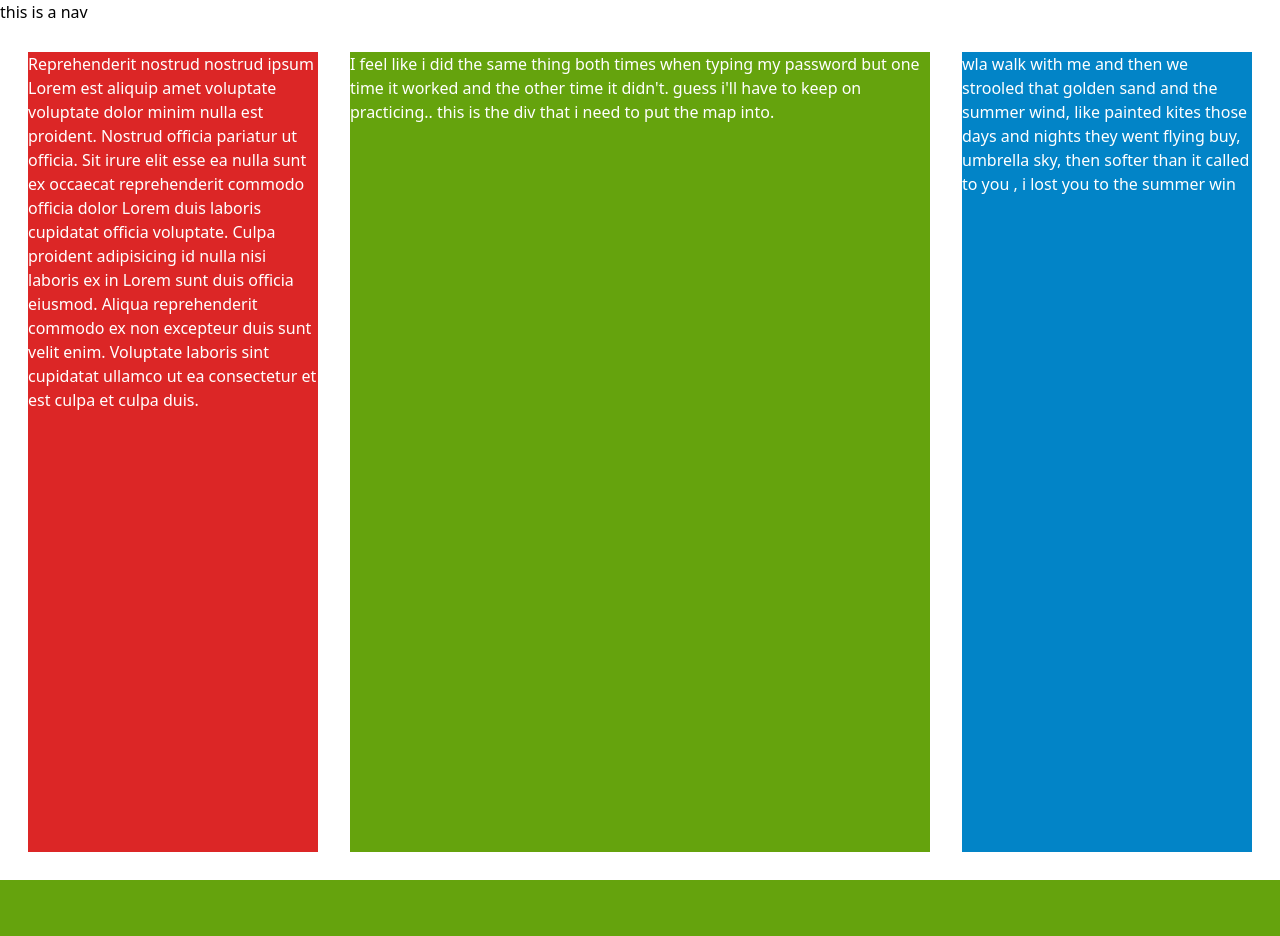
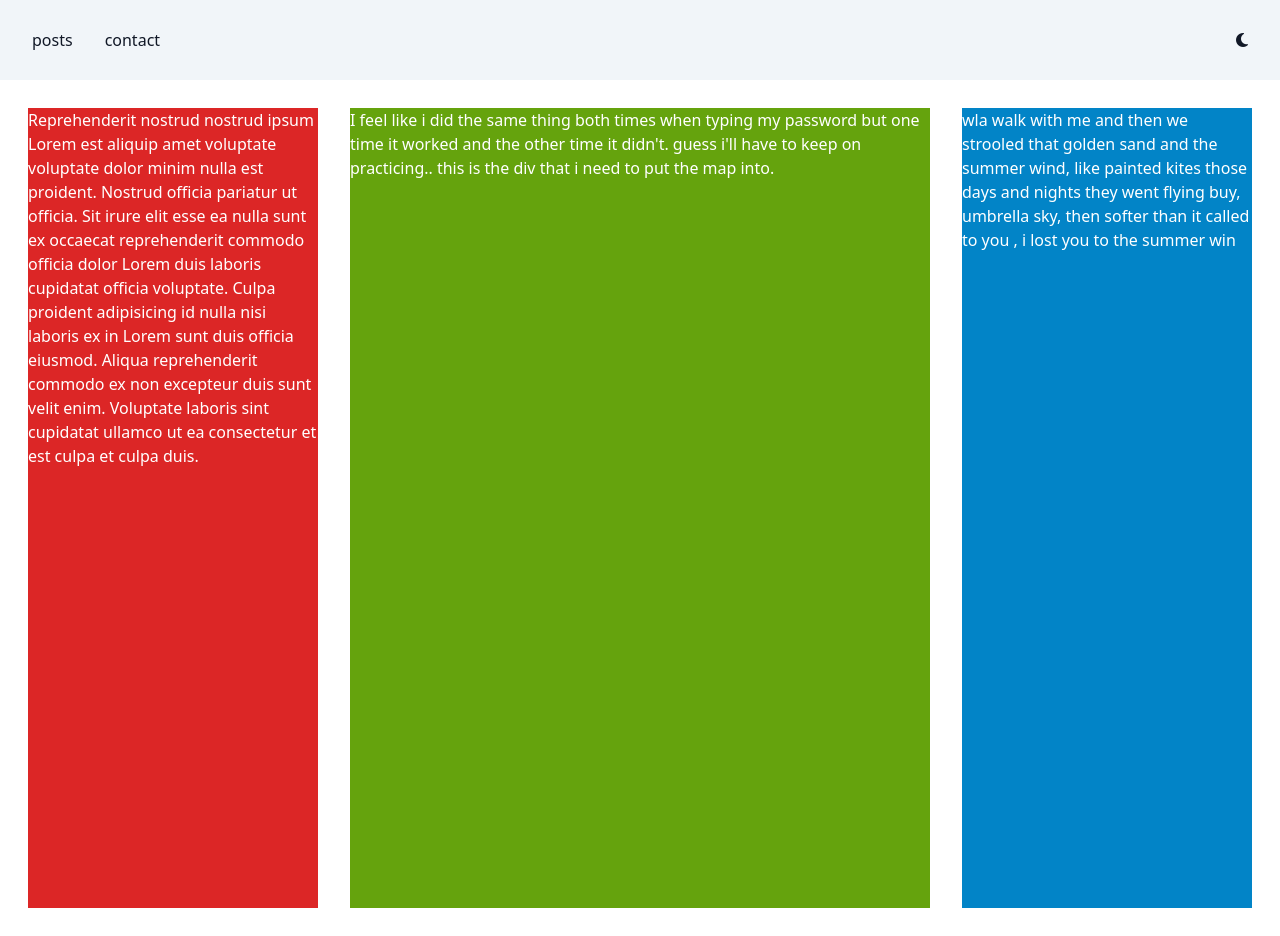
Before and after one commit to debboutr/caddy, a Django app: page / in a window 1280 px wide. Before the commit the page ends 880 px from the top, so only its background shows below. Run offline with Django 5.2, Linux system fonts and the light colour scheme.

Commit message:
add dark switch

```diff
--- a/collect/settings.py
+++ b/collect/settings.py
@@ -52,6 +52,7 @@ TEMPLATES = [
                 'django.template.context_processors.request',
                 'django.contrib.auth.context_processors.auth',
                 'django.contrib.messages.context_processors.messages',
+                'junk.context_processors.theme'
             ],
         },
     },
--- a/collect/urls.py
+++ b/collect/urls.py
@@ -1,7 +1,9 @@
 from django.contrib import admin
 from django.urls import include, path
+from junk.views import change_theme
 
 urlpatterns = [
+    path("switch-theme/", change_theme, name="change-theme"),
     path("", include("junk.urls")),
     path("admin/", admin.site.urls),
 ]
--- /dev/null
+++ b/junk/context_processors.py
@@ -0,0 +1,5 @@
+def theme(request):
+    if "is_dark_theme" in request.session:
+        is_dark_theme = request.session.get("is_dark_theme")
+        return {"is_dark_theme": is_dark_theme}
+    return {"is_dark_theme": False}
--- a/junk/templates/myfirst.html
+++ b/junk/templates/myfirst.html
@@ -2,11 +2,11 @@
 {% block content %}
 <div class="flex flex-col lg:flex-row p-3">
 
-  <div class="bg-red-600 text-white lg:w-1/4 m-4">
+  <div class="bg-red-600 dark:bg-blue-600 text-white lg:w-1/4 m-4">
     Reprehenderit nostrud nostrud ipsum Lorem est aliquip amet voluptate voluptate dolor minim nulla est proident. Nostrud officia pariatur ut officia. Sit irure elit esse ea nulla sunt ex occaecat reprehenderit commodo officia dolor Lorem duis laboris cupidatat officia voluptate. Culpa proident adipisicing id nulla nisi laboris ex in Lorem sunt duis officia eiusmod. Aliqua reprehenderit commodo ex non excepteur duis sunt velit enim. Voluptate laboris sint cupidatat ullamco ut ea consectetur et est culpa et culpa duis.
   </div>
 
-  <div class="bg-lime-600 text-white lg:w-1/2 lg:h-screen m-4">I feel like i
+  <div class="bg-lime-600 dark:bg-amber-400 text-white lg:w-1/2 lg:h-screen m-4">I feel like i
     did the same thing both times when typing my password but one time it
     worked and the other time it didn't. guess i'll have to keep on
     practicing.. this is the div that i need to put the map into.</div>
--- a/junk/urls.py
+++ b/junk/urls.py
@@ -3,5 +3,5 @@ from django.urls import path
 from . import views
 
 urlpatterns = [
-    path("", views.index, name="index"),
+    path("", views.GroupListView.as_view(), name="index"),
 ]
--- a/junk/views.py
+++ b/junk/views.py
@@ -1,8 +1,17 @@
-from django.http import HttpResponse
+from django.views.generic import ListView
+from django.http import HttpResponseRedirect
 from django.template import loader
+from .models import Group
 
 
-def index(request):
-    """here is where you would put lines to grab data from the DB"""
-    template = loader.get_template("myfirst.html")
-    return HttpResponse(template.render())
+def change_theme(request, **kwargs):
+    if 'is_dark_theme' in request.session:
+        request.session["is_dark_theme"] = not request.session.get('is_dark_theme')
+    else:
+        request.session["is_dark_theme"] = False
+    return HttpResponseRedirect(request.META.get("HTTP_REFERRER", "/"))
+
+
+class GroupListView(ListView):
+    model = Group
+    template_name = "myfirst.html"
--- a/static/css/main.css
+++ b/static/css/main.css
@@ -560,8 +560,29 @@ video {
   display: flex;
 }
 
+.h-20 {
+  height: 5rem;
+}
+
 .flex-col {
   flex-direction: column;
+}
+
+.items-center {
+  align-items: center;
+}
+
+.justify-between {
+  justify-content: space-between;
+}
+
+.rounded-xl {
+  border-radius: 0.75rem;
+}
+
+.bg-lime-100 {
+  --tw-bg-opacity: 1;
+  background-color: rgb(236 252 203 / var(--tw-bg-opacity));
 }
 
 .bg-lime-600 {
@@ -579,18 +600,67 @@ video {
   background-color: rgb(2 132 199 / var(--tw-bg-opacity));
 }
 
-.bg-zinc-400 {
+.bg-slate-100 {
   --tw-bg-opacity: 1;
-  background-color: rgb(161 161 170 / var(--tw-bg-opacity));
+  background-color: rgb(241 245 249 / var(--tw-bg-opacity));
 }
 
 .p-3 {
   padding: 0.75rem;
 }
 
+.px-4 {
+  padding-left: 1rem;
+  padding-right: 1rem;
+}
+
+.py-2 {
+  padding-top: 0.5rem;
+  padding-bottom: 0.5rem;
+}
+
 .text-white {
   --tw-text-opacity: 1;
   color: rgb(255 255 255 / var(--tw-text-opacity));
+}
+
+.text-gray-900 {
+  --tw-text-opacity: 1;
+  color: rgb(17 24 39 / var(--tw-text-opacity));
+}
+
+.duration-300 {
+  transition-duration: 300ms;
+}
+
+.hover\:text-zinc-400:hover {
+  --tw-text-opacity: 1;
+  color: rgb(161 161 170 / var(--tw-text-opacity));
+}
+
+:is(.dark .dark\:bg-slate-600) {
+  --tw-bg-opacity: 1;
+  background-color: rgb(71 85 105 / var(--tw-bg-opacity));
+}
+
+:is(.dark .dark\:bg-slate-700) {
+  --tw-bg-opacity: 1;
+  background-color: rgb(51 65 85 / var(--tw-bg-opacity));
+}
+
+:is(.dark .dark\:bg-blue-600) {
+  --tw-bg-opacity: 1;
+  background-color: rgb(37 99 235 / var(--tw-bg-opacity));
+}
+
+:is(.dark .dark\:bg-amber-400) {
+  --tw-bg-opacity: 1;
+  background-color: rgb(251 191 36 / var(--tw-bg-opacity));
+}
+
+:is(.dark .dark\:text-gray-100) {
+  --tw-text-opacity: 1;
+  color: rgb(243 244 246 / var(--tw-text-opacity));
 }
 
 @media (min-width: 1024px) {
--- a/tailwind.config.js
+++ b/tailwind.config.js
@@ -1,6 +1,7 @@
 /** @type {import('tailwindcss').Config} */
 module.exports = {
-  content: ["./junk/templates/*.html"],
+  darkMode: 'class',
+  content: ['./junk/templates/*.html', './templates/*.html'],
   theme: {
     extend: {},
   },
--- a/templates/base.html
+++ b/templates/base.html
@@ -1,7 +1,8 @@
 {% load static %}
 <!DOCTYPE html>
-<html>
+<html lang="en" class="{% if is_dark_theme %}dark{% endif %}">
   <head>
+    <link rel="stylesheet" href="https://cdnjs.cloudflare.com/ajax/libs/font-awesome/6.5.1/css/all.min.css" integrity="sha512-DTOQO9RWCH3ppGqcWaEA1BIZOC6xxalwEsw9c2QQeAIftl+Vegovlnee1c9QX4TctnWMn13TZye+giMm8e2LwA==" crossorigin="anonymous" referrerpolicy="no-referrer" />
     <link rel="stylesheet" href="{% static 'css/main.css' %}">
   </head>
   <body>
--- a/templates/navbar.html
+++ b/templates/navbar.html
@@ -1,3 +1,25 @@
-<nav class="bg-slate-400 dark:bg-slate-900 text-grey-900 dark:text-grey-300 px-4">
-  this is a nav
+<nav class="flex justify-between items-center h-20 bg-slate-100 dark:bg-slate-700 text-gray-900 dark:text-gray-100 px-4">
+  <ul class="flex">
+    <li class="px-4">
+      <a href="" class="hover:text-zinc-400">
+        posts
+      </a>
+    </li>
+    <li class="px-4">
+      <a href="" class="hover:text-zinc-400">
+        contact
+      </a>
+    </li>
+  </ul>
+  <div>
+    <a href="{% url 'change-theme' %}" class="bg-grey-100 px-4 py-2 rounded-xl hover:bg-grey-300 duration-300 dark:bg-slate-600">
+      {% if is_dark_theme %}
+        <i class="fa-solid fa-sun"></i>
+      {% else %}
+        <i class="fa-solid fa-moon"></i>
+      {% endif %}
+    </a>
+    {% comment %}
+    {% endcomment %}
+  </div>
 </nav>
```
